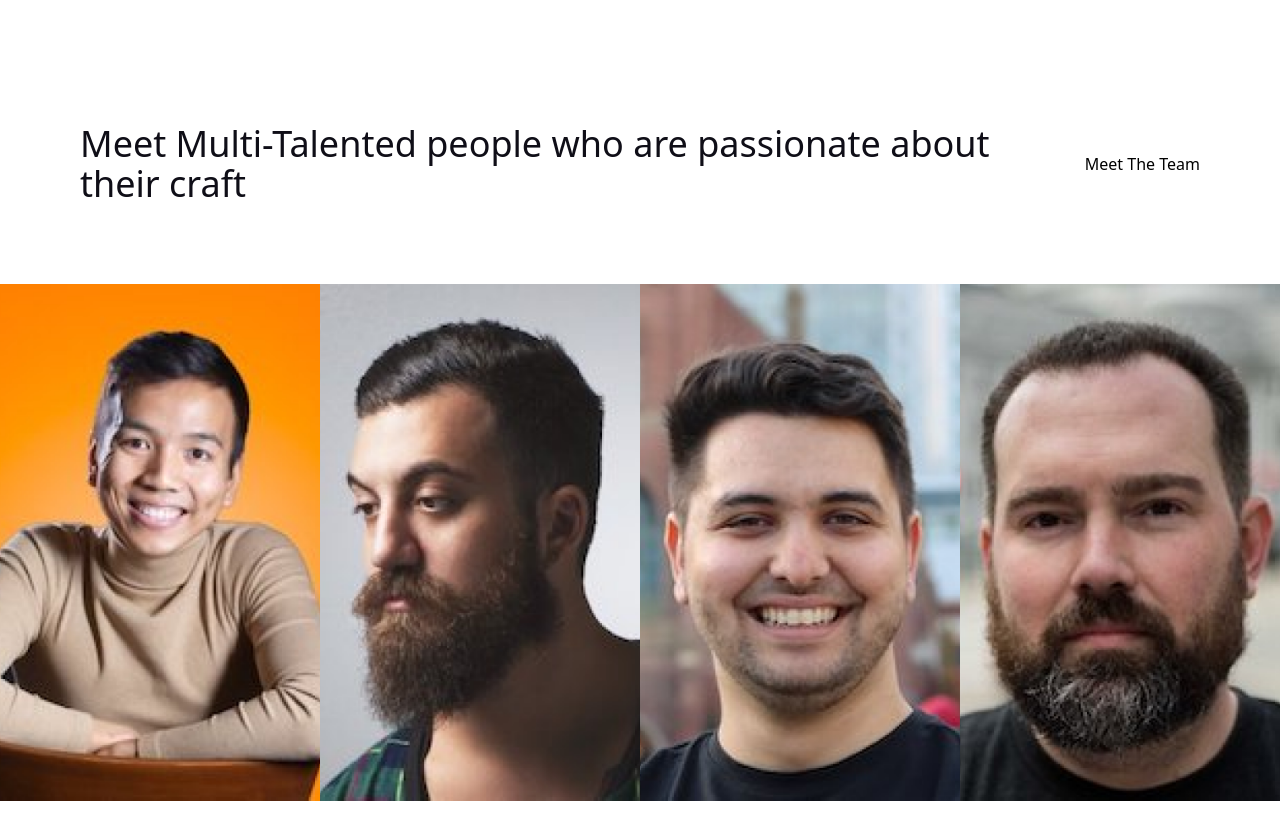
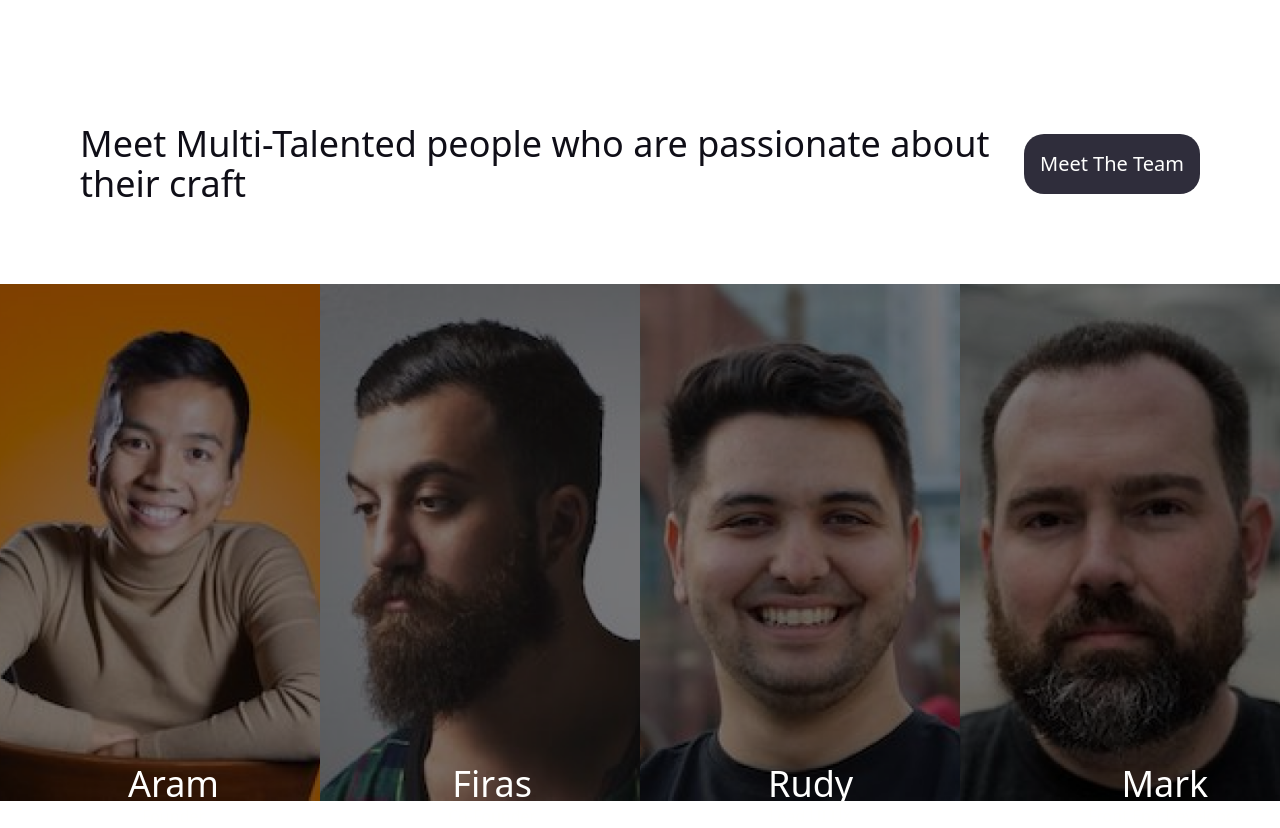
Before and after one commit to ThinkFrim/thinkfrim-demo-test, a React (Create React App) app: page / in a window 1280 px wide. Shown: the part 4200-5028 px from the top of the page. Before the commit the page ends 5001 px from the top, so only its background shows below. Built offline with nearby package versions, Linux system fonts and the light colour scheme.

Commit message:
adding team section

```diff
--- a/src/index.js
+++ b/src/index.js
@@ -2,7 +2,7 @@ import React from 'react';
 import ReactDOM from 'react-dom/client';
 // import '.././src/styles/global.module.css'
 // import '../src/styles/global.css'
-// import '../src/styles/debuggin.css'
+// import './styles/debuggin.modules.css'
 import App from './App';
 
 const root = ReactDOM.createRoot(document.getElementById('root'));
--- a/src/sections/team/index.js
+++ b/src/sections/team/index.js
@@ -1,5 +1,6 @@
 import React from 'react'
 import TeamData from '../../static/Data/teamData'
+import './team.css'
 
 const Team = () => {
     return (
@@ -7,13 +8,17 @@ const Team = () => {
             <div>
                 <div className='flex items-center justify-between mx-20 mt-32'>
                     <h1 className='chineseBlack text-4xl break-words'>Meet Multi-Talented people who are passionate about <br /> their craft</h1>
-                    <button className='viewTeam'>Meet The Team</button>
+                    <button className='viewTeam GunMetalBg White text-xl'>Meet The Team</button>
                 </div>
                 <div className='teamContainer flex justify-center mt-20'>
                     {
                         TeamData.map((team) => {
                             return (
-                                <div className='' key={team.id}>
+                                <div className='teamImage' key={team.id}>
+                                    <div className='teamContent'>
+                                        <h1 className='White teamName text-4xl'>{team.name}</h1>
+                                        <h2 className='White'>{team.title}</h2>
+                                    </div>
                                     <img src={team.img} alt="" width={500} />
                                 </div>
                             )
--- a/src/sections/team/team.css
+++ b/src/sections/team/team.css
@@ -0,0 +1,25 @@
+.teamImage {
+    position: relative;
+}
+
+.teamImage::before {
+    content: '';
+    position: absolute;
+    top: 0;
+    left: 0;
+    width: 100%;
+    height: 100%;
+    background-color: rgba(0, 0, 0, 0.5);
+}
+
+.teamContent {
+    position: absolute;
+    top: 60vh;
+    left: 40%;
+    text-align: center;
+}
+
+.viewTeam {
+    padding: 1rem;
+    border-radius: 20px;
+}
--- a/src/static/Data/teamData/index.js
+++ b/src/static/Data/teamData/index.js
@@ -1,28 +1,28 @@
 const TeamData = [
     {
         id: 1,
-        name: 'Aram Istamboulian',
+        name: 'Aram',
         title: 'Founder',
         img: '/media/images/Rectangle 46.png'
     },
 
     {
         id: 2,
-        name: 'Firas Halabi',
+        name: 'Firas',
         title: 'Co-Founder',
         img: '/media/images/Rectangle 47.png'
     },
 
     {
         id: 3,
-        name: 'Rudy Moussa',
+        name: 'Rudy',
         title: 'Lead UI UX',
         img: '/media/images/Rectangle 48.png'
     },
 
     {
         id: 4,
-        name: 'Mark Dolmayeh',
+        name: 'Mark',
         title: 'Front End Developer',
         img: '/media/images/Rectangle 49.png'
     },
```
